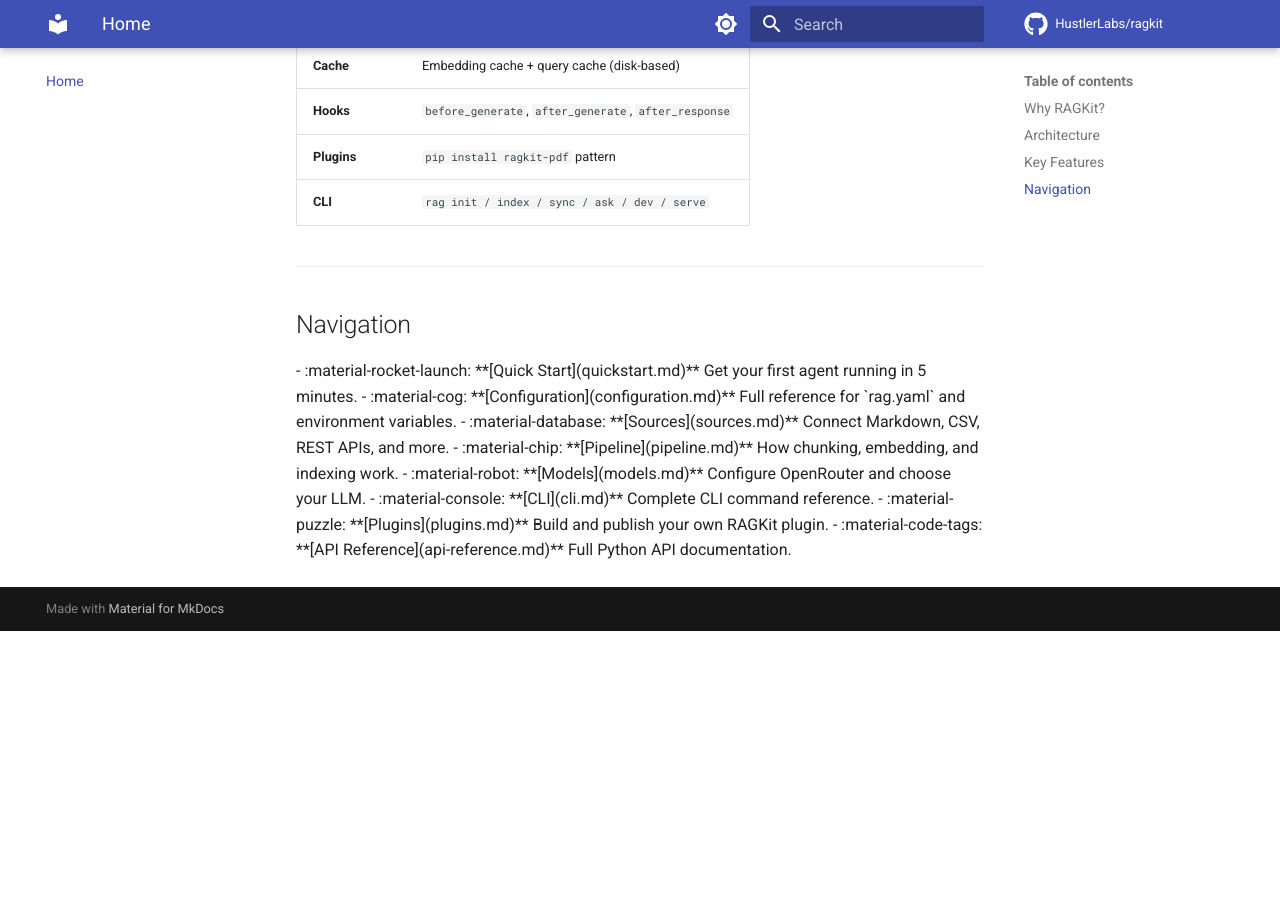
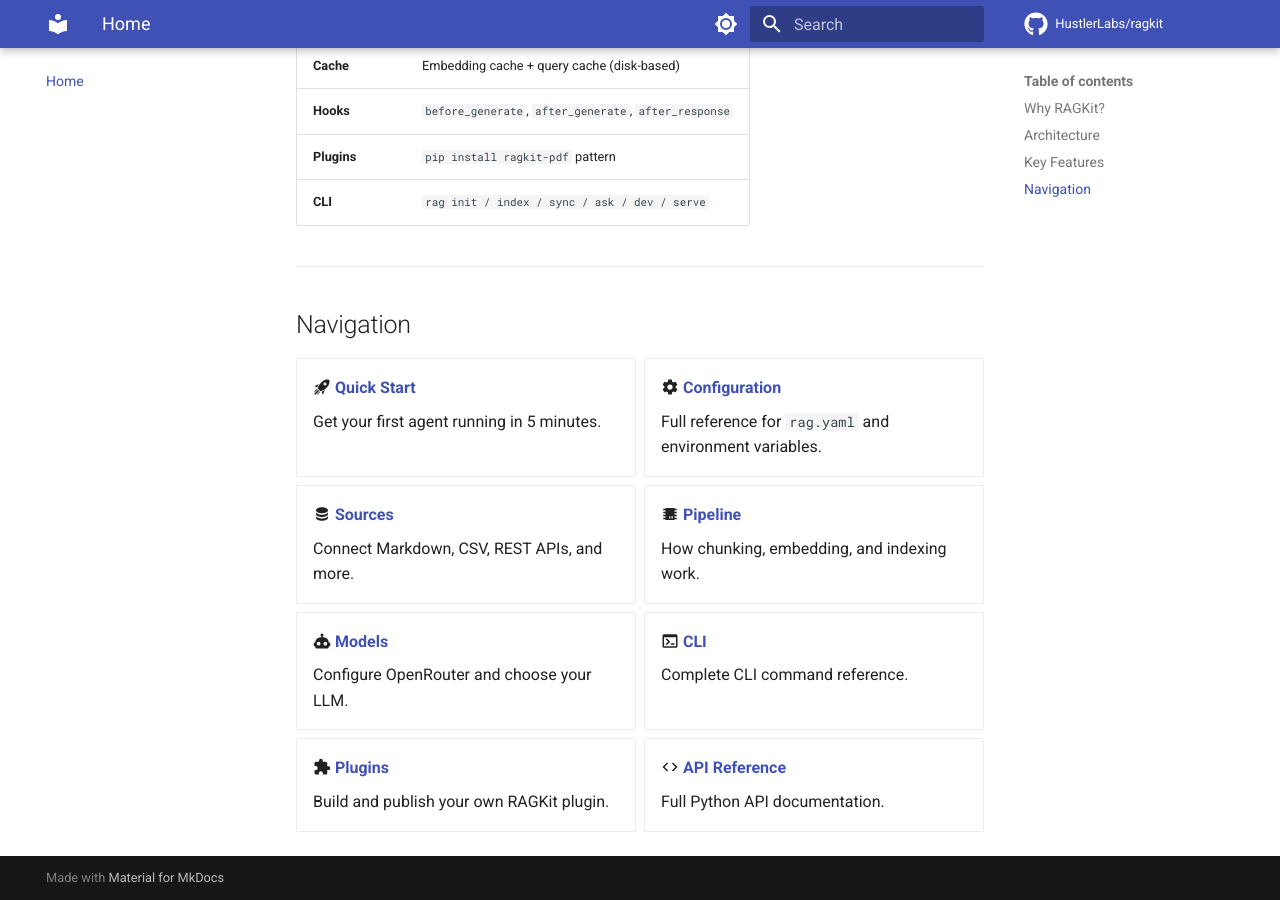
Before and after one commit to HustlerLabs/ragkit, an MkDocs documentation site: the page built from docs/index.md, in a window 1280 px wide and 900 px high, scrolled down 1337 px. Built offline with MkDocs 1.6.1 and Material for MkDocs 9.7.7, drawn with Linux system fonts in a browser that asks for light colours; comment, search, counter and statistics services are not loaded; before the commit the page ends 1968 px from its top, so only the background shows below that; some of the changed lines change nothing that is shown.

Commit message:
doc correction

```diff
--- a/mkdocs.yml
+++ b/mkdocs.yml
@@ -1,6 +1,6 @@
 site_name: RAGKit
 site_description: Universal RAG framework SDK for Python
-site_url: https://hustlerlabs.github.io/ragkit
+site_url: https://ragkit.igoradande.me
 repo_url: https://github.com/HustlerLabs/ragkit
 repo_name: HustlerLabs/ragkit
 edit_uri: edit/main/docs/
@@ -50,6 +50,7 @@
       emoji_index: !!python/name:material.extensions.emoji.twemoji
       emoji_generator: !!python/name:material.extensions.emoji.to_svg
   - attr_list
+  - md_in_html
   - tables
   - toc:
       permalink: true
```
